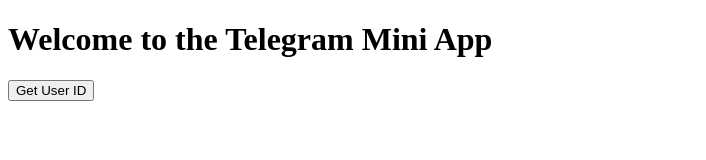
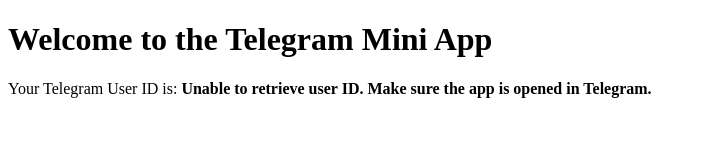
Before and after one commit to MUSTAFA-A-KHAN/try-tg-8.0, a plain HTML site: page index.html in a window 1280 px wide. Both pictures are taken after a click on the button "Get User ID". Shown: the whole page, without its empty margins (0-706 px from the left). Drawn offline with nearby package versions, Linux system fonts and the light colour scheme; no server answers.

Commit message:
Update index.html

```diff
--- a/index.html
+++ b/index.html
@@ -11,19 +11,19 @@
 
   <!-- Display Area for User ID -->
   <div id="user-info">
-    <button hx-get="/get-user-id" hx-target="#user-info" hx-trigger="click">Get User ID</button>
+    <button id="get-user-id">Get User ID</button>
   </div>
 
-  <!-- Inline Script to Interact with Telegram WebApp -->
+  <!-- Inline Script to Fetch and Display User ID -->
   <script>
-    // Mock endpoint for htmx (Replace with actual endpoint if needed)
-    document.addEventListener("htmx:configRequest", (event) => {
-      if (event.detail.path === "/get-user-id") {
-        const user = window.Telegram?.WebApp?.initDataUnsafe?.user;
-        const userId = user?.id || "User not available";
-        const response = `<p>Your Telegram User ID is: <strong>${userId}</strong></p>`;
-        event.detail.xhr.open("GET", "data:text/plain," + encodeURIComponent(response));
-      }
+    document.getElementById('get-user-id').addEventListener('click', () => {
+      const user = window.Telegram?.WebApp?.initDataUnsafe?.user;
+      const userId = user?.id || "Unable to retrieve user ID. Make sure the app is opened in Telegram.";
+
+      // Update the UI with the user ID
+      document.getElementById('user-info').innerHTML = `
+        <p>Your Telegram User ID is: <strong>${userId}</strong></p>
+      `;
     });
   </script>
 </body>
```
